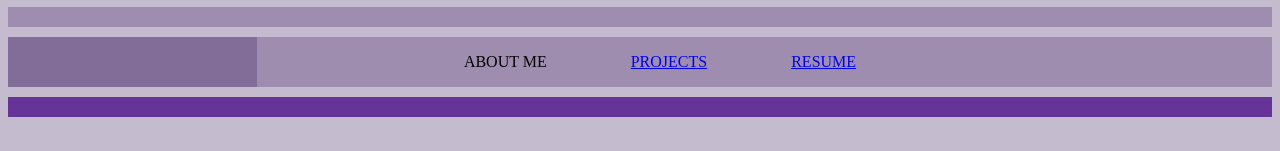
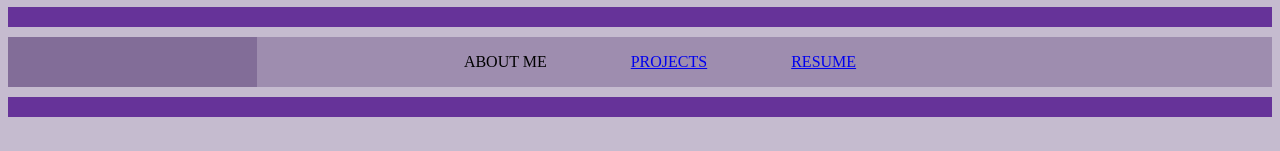
Before and after one commit to dezrenmikell/portfolio, a plain HTML site: page index.html in a window 1280 px wide. Shown: the part 649-800 px from the top of the page. Drawn offline with Linux system fonts and the light colour scheme; a web font is replaced by a local one.

Commit message:
slight page editing

```diff
--- a/style/style.css
+++ b/style/style.css
@@ -109,7 +109,7 @@ body{
   .child-ten{
     grid-row: 6;
     grid-column: 1 / span 3;
-    background: rgba(66, 33, 99, .3);
+    background: rebeccapurple;
 
   }
   .child-eleven{
```
